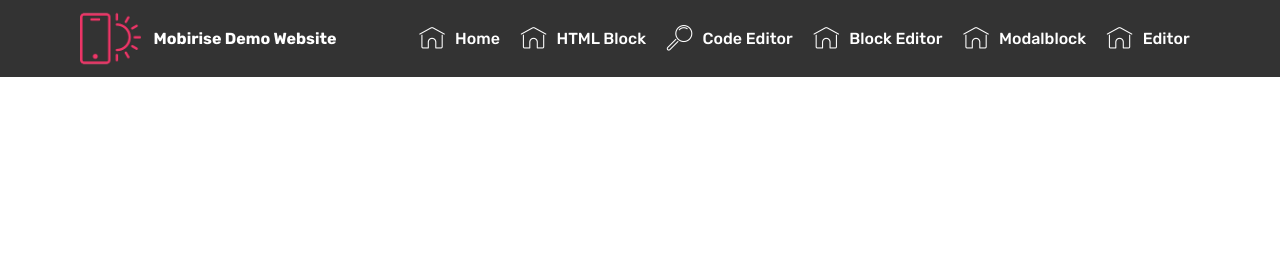
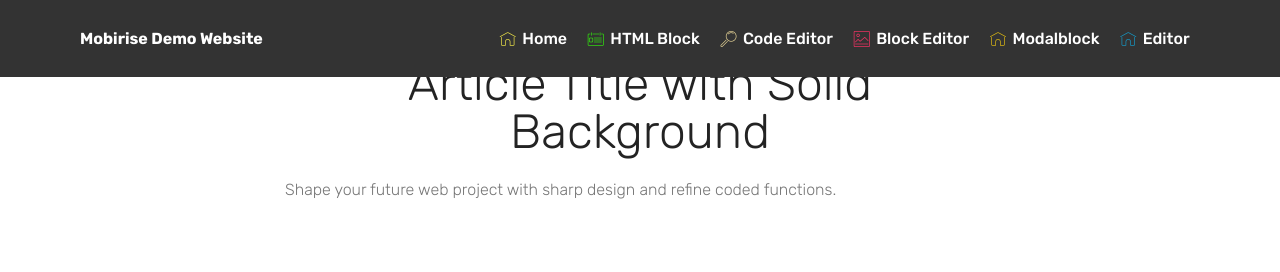
Before and after one commit to bpgs/bpgs.github.io, a plain HTML site: page deltapieditor.html in a window 1280 px wide. Drawn offline with Linux system fonts and the light colour scheme; files whose address does not match are found by name.

Commit message:
create github pages

```diff
--- a/assets/mobirise/css/mbr-additional.css
+++ b/assets/mobirise/css/mbr-additional.css
@@ -2554,6 +2554,7 @@ body {
 }
 .cid-qClRdhidBs .mbr-section-subtitle {
   color: #767676;
+  text-align: left;
 }
 .cid-qCiRoBlXQk .navbar {
   padding: .5rem 0;
@@ -3334,6 +3335,15 @@ body {
 .cid-qCiRsyOWDU .navbar-collapse {
   flex-basis: auto;
 }
+.cid-qCm4vMYAHC {
+  padding-top: 60px;
+  padding-bottom: 60px;
+  background-color: #ffffff;
+}
+.cid-qCm4vMYAHC .mbr-section-subtitle {
+  color: #767676;
+  text-align: left;
+}
 .cid-qCiRzkYyj9 .navbar {
   padding: .5rem 0;
   background: #333333;
@@ -3719,3 +3729,12 @@ body {
 .cid-qCiRzkYyj9 .navbar-collapse {
   flex-basis: auto;
 }
+.cid-qCm52XTHjp {
+  padding-top: 60px;
+  padding-bottom: 60px;
+  background-color: #ffffff;
+}
+.cid-qCm52XTHjp .mbr-section-subtitle {
+  color: #767676;
+  text-align: left;
+}
--- a/deltapieditor.html
+++ b/deltapieditor.html
@@ -6,7 +6,7 @@
   <meta http-equiv="X-UA-Compatible" content="IE=edge">
   <meta name="generator" content="Mobirise v4.4.1, mobirise.com">
   <meta name="viewport" content="width=device-width, initial-scale=1">
-  <link rel="shortcut icon" href="assets/images/logo25.png" type="image/x-icon">
+  <link rel="shortcut icon" href="assets/images/logo2.png" type="image/x-icon">
   <meta name="description" content="Demoseite mit DeltaPi Editor">
   <title>DeltaPi Editor</title>
   <link rel="stylesheet" href="assets/web/assets/mobirise-icons/mobirise-icons.css">
@@ -23,11 +23,11 @@
 
 </head>
 <body>
-<section class="menu cid-qCiRzkYyj9" once="menu" id="menu1-b" data-rv-view="474">
+<section class="menu cid-qCiRzkYyj9" once="menu" id="menu1-b" data-rv-view="541">
 
 
 
-    <nav class="navbar navbar-expand beta-menu navbar-dropdown align-items-center navbar-toggleable-sm">
+    <nav class="navbar navbar-expand beta-menu navbar-dropdown align-items-center navbar-fixed-top navbar-toggleable-sm">
         <button class="navbar-toggler navbar-toggler-right" type="button" data-toggle="collapse" data-target="#navbarSupportedContent" aria-controls="navbarSupportedContent" aria-expanded="false" aria-label="Toggle navigation">
             <div class="hamburger">
                 <span></span>
@@ -38,11 +38,7 @@
         </button>
         <div class="menu-logo">
             <div class="navbar-brand">
-                <span class="navbar-logo">
-                    <a href="https://mobirise.com">
-                         <img src="assets/images/logo2.png" alt="Mobirise" media-simple="true" style="height: 3.8rem;">
-                    </a>
-                </span>
+
                 <span class="navbar-caption-wrap"><a class="navbar-caption text-white display-4" href="https://mobirise.com">
                         Mobirise Demo Website
                     </a></span>
@@ -50,23 +46,42 @@
         </div>
         <div class="collapse navbar-collapse" id="navbarSupportedContent">
             <ul class="navbar-nav nav-dropdown nav-right" data-app-modern-menu="true"><li class="nav-item">
-                    <a class="nav-link link text-white display-4" href="index.html">
-                        <span class="mbri-home mbr-iconfont mbr-iconfont-btn"></span>
+                    <a class="nav-link link text-white display-4" href="index.html"><span class="mbri-home mbr-iconfont mbr-iconfont-btn" style="font-size: 16px; color: rgb(247, 237, 74);"></span>
+
                         Home</a>
-                </li><li class="nav-item"><a class="nav-link link text-white display-4" href="htmlblock.html">
-                        <span class="mbri-home mbr-iconfont mbr-iconfont-btn"></span>
-                        HTML Block</a></li><li class="nav-item"><a class="nav-link link text-white display-4" href="deltapicodeeditor.html">
-                        <span class="mbri-search mbr-iconfont mbr-iconfont-btn"></span>Code Editor</a></li><li class="nav-item"><a class="nav-link link text-white display-4" href="deltapiblockeditor.html">
-                        <span class="mbri-home mbr-iconfont mbr-iconfont-btn"></span>Block Editor</a></li><li class="nav-item"><a class="nav-link link text-white display-4" href="deltapimodalblock.html">
-                        <span class="mbri-home mbr-iconfont mbr-iconfont-btn"></span>Modalblock</a></li><li class="nav-item"><a class="nav-link link text-white display-4" href="deltapieditor.html">
-                        <span class="mbri-home mbr-iconfont mbr-iconfont-btn"></span>Editor</a></li></ul>
+                </li><li class="nav-item"><a class="nav-link link text-white display-4" href="htmlblock.html"><span class="mbri-contact-form mbr-iconfont mbr-iconfont-btn" style="font-size: 16px; color: rgb(50, 234, 14);"></span>
+
+                        HTML Block</a></li><li class="nav-item"><a class="nav-link link text-white display-4" href="deltapicodeeditor.html"><span class="mbri-search mbr-iconfont mbr-iconfont-btn" style="font-size: 16px; color: rgb(228, 210, 149);"></span>
+                        Code Editor</a></li><li class="nav-item"><a class="nav-link link text-white display-4" href="deltapiblockeditor.html"><span class="mbri-photo mbr-iconfont mbr-iconfont-btn" style="font-size: 16px; color: rgb(255, 51, 102);"></span>
+                        Block Editor</a></li><li class="nav-item"><a class="nav-link link text-white display-4" href="deltapimodalblock.html"><span class="mbri-home mbr-iconfont mbr-iconfont-btn" style="font-size: 16px; color: rgb(228, 191, 18);"></span>
+                        Modalblock</a></li><li class="nav-item"><a class="nav-link link text-white display-4" href="deltapieditor.html"><span class="mbri-home mbr-iconfont mbr-iconfont-btn" style="font-size: 16px; color: rgb(20, 157, 204);"></span>
+                        Editor</a></li></ul>
 
         </div>
     </nav>
 </section>
 
+<section class="engine"><a href="https://mobirise.co/c">site maker</a></section><section class="mbr-section content4 cid-qCm52XTHjp" id="content4-l" data-rv-view="543">
 
-  <section class="engine"><a href="https://mobirise.co/o">bootstrap buttons</a></section><script src="assets/web/assets/jquery/jquery.min.js"></script>
+
+
+    <div class="container">
+        <div class="media-container-row">
+            <div class="title col-12 col-md-8">
+                <h2 class="align-center pb-3 mbr-fonts-style display-2">
+                    Article Title with Solid Background
+                </h2>
+                <h3 class="mbr-section-subtitle align-center mbr-light mbr-fonts-style display-7">
+                    Shape your future web project with sharp design and refine coded functions.
+                </h3>
+
+            </div>
+        </div>
+    </div>
+</section>
+
+
+  <script src="assets/web/assets/jquery/jquery.min.js"></script>
   <script src="assets/popper/popper.min.js"></script>
   <script src="assets/tether/tether.min.js"></script>
   <script src="assets/bootstrap/js/bootstrap.min.js"></script>
```
Also changed, not shown: deltapiblockeditor.html (+15 -21 lines), deltapicodeeditor.html (+15 -19 lines), deltapimodalblock.html (+29 -18 lines), htmlblock.html (+14 -18 lines), index.html (+14 -18 lines), 1 other file.
